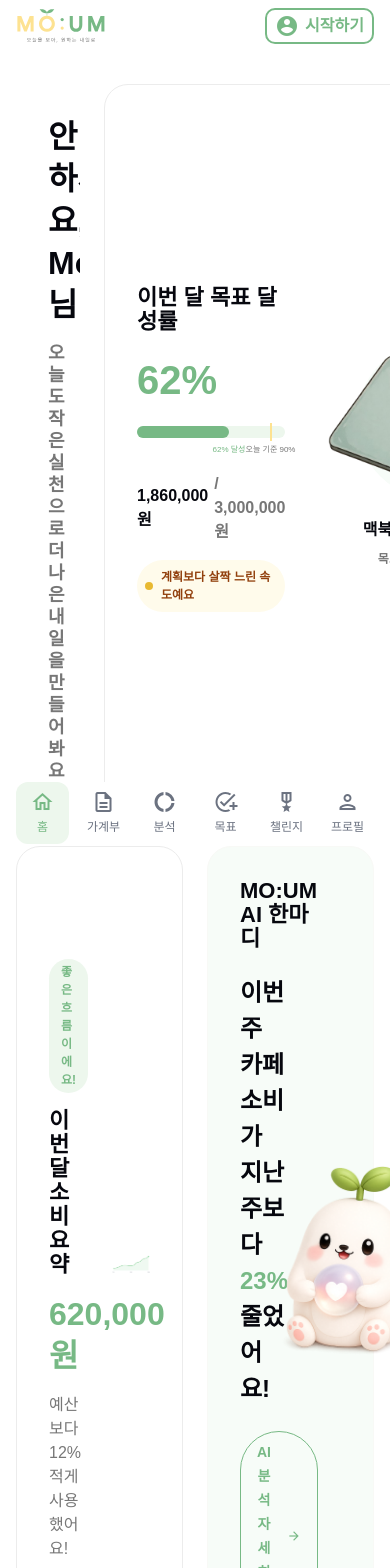
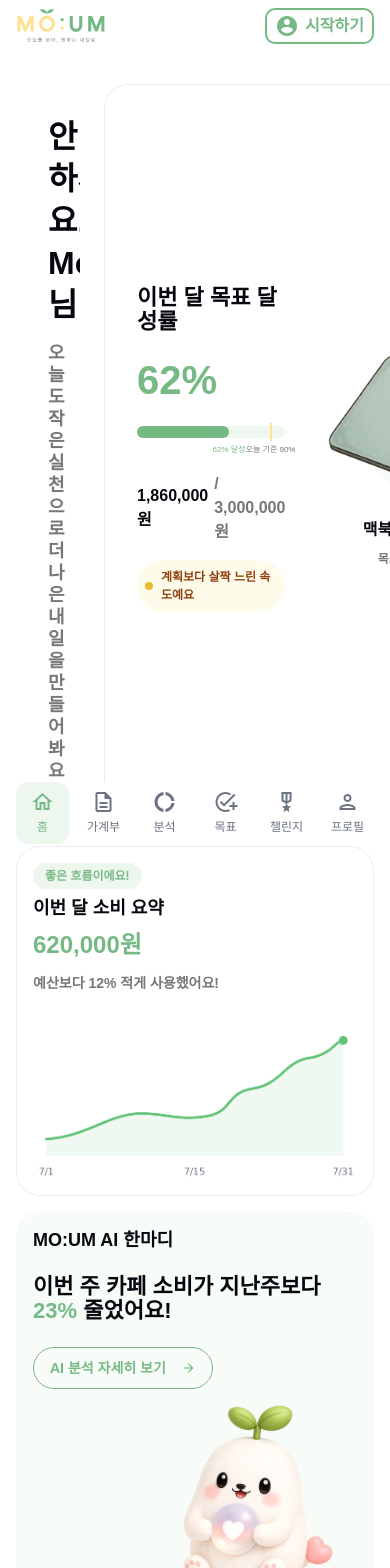
Before and after one commit to hgkang2/est_13_final_project, a Next.js app: page /sub-home in a window 390 px wide. Shown: the top 1568 px of the page. Built offline with nearby package versions, Linux system fonts and the light colour scheme; a web font is replaced by a local one.

Commit message:
feat: 소비 요약·AI 카드 반응형 레이아웃 추가

```diff
--- a/src/components/pages/sub-home/SubHome.module.scss
+++ b/src/components/pages/sub-home/SubHome.module.scss
@@ -435,6 +435,83 @@
   width: 247px;
   height: 247px;
   object-fit: contain;
+}
+
+@media (max-width: 1024px) {
+  .summaryRow {
+    flex-direction: column;
+    gap: 16px;
+  }
+
+  .spendingSummaryCard,
+  .aiCard {
+    width: 100%;
+    flex: none;
+  }
+
+  /* 소비 요약 카드 내부 */
+  .spendingSummaryCard {
+    flex-direction: column;
+    align-items: stretch;
+  }
+
+  .spendingSummaryContent {
+    width: 100%;
+    flex: none;
+  }
+
+  .spendingChart {
+    width: 100%;
+    flex: none;
+  }
+
+  .spendingChart img {
+    width: 100%;
+    max-width: none;
+  }
+
+  /* AI 카드 내부 */
+  .aiContent {
+    flex-direction: column;
+    align-items: stretch;
+  }
+
+  .aiText {
+    width: 100%;
+    flex: none;
+  }
+
+  .aiImage {
+    align-self: flex-end;
+  }
+}
+
+@include mobile {
+  .spendingSummaryCard,
+  .aiCard {
+    padding: 16px;
+  }
+
+  .spendingSummaryContent {
+    gap: 8px;
+  }
+
+  .spendingSummaryContent h2,
+  .aiText h2 {
+    @include typo-heading-xs;
+  }
+
+  .spendingAmount {
+    @include typo-body-l-plus;
+  }
+
+  .spendingDescription {
+    @include typo-caption-plus;
+  }
+
+  .aiMessage {
+    @include typo-card-head;
+  }
 }
 
 /* 오늘의 미션 */
```
